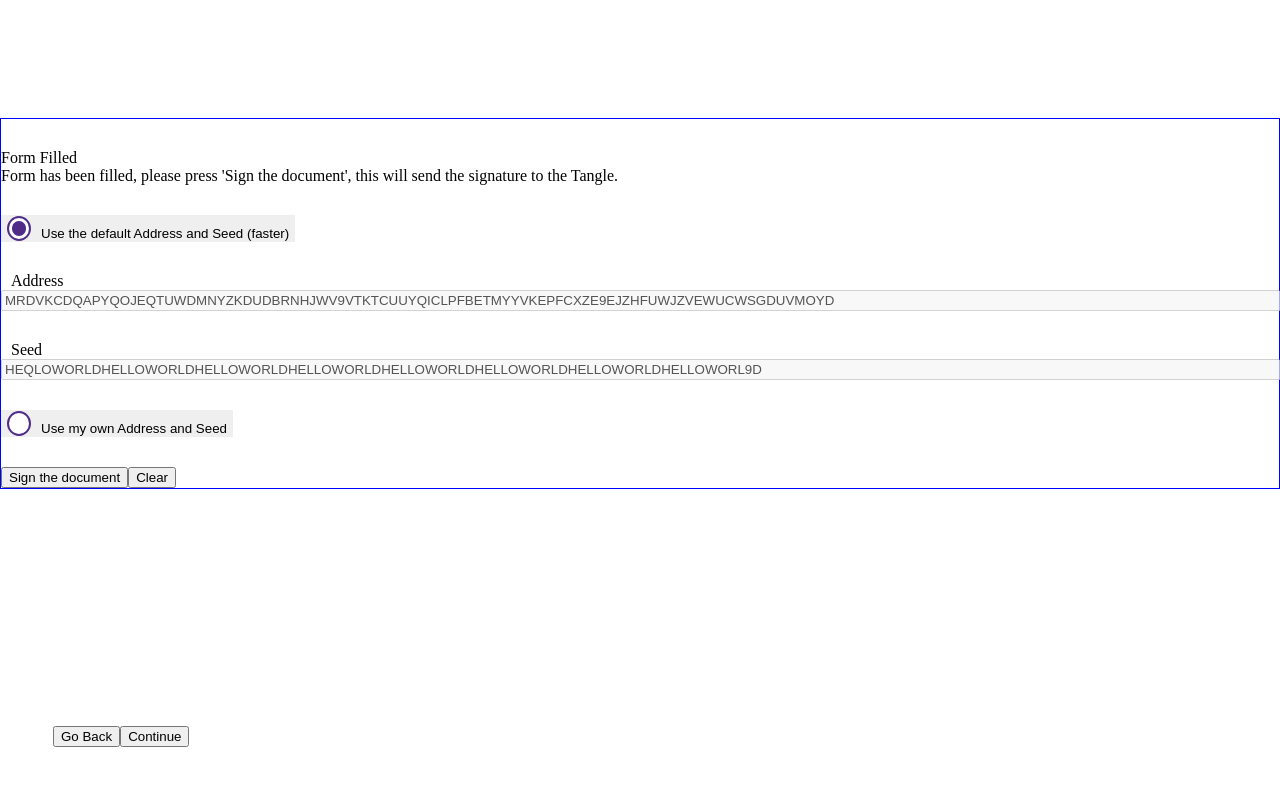
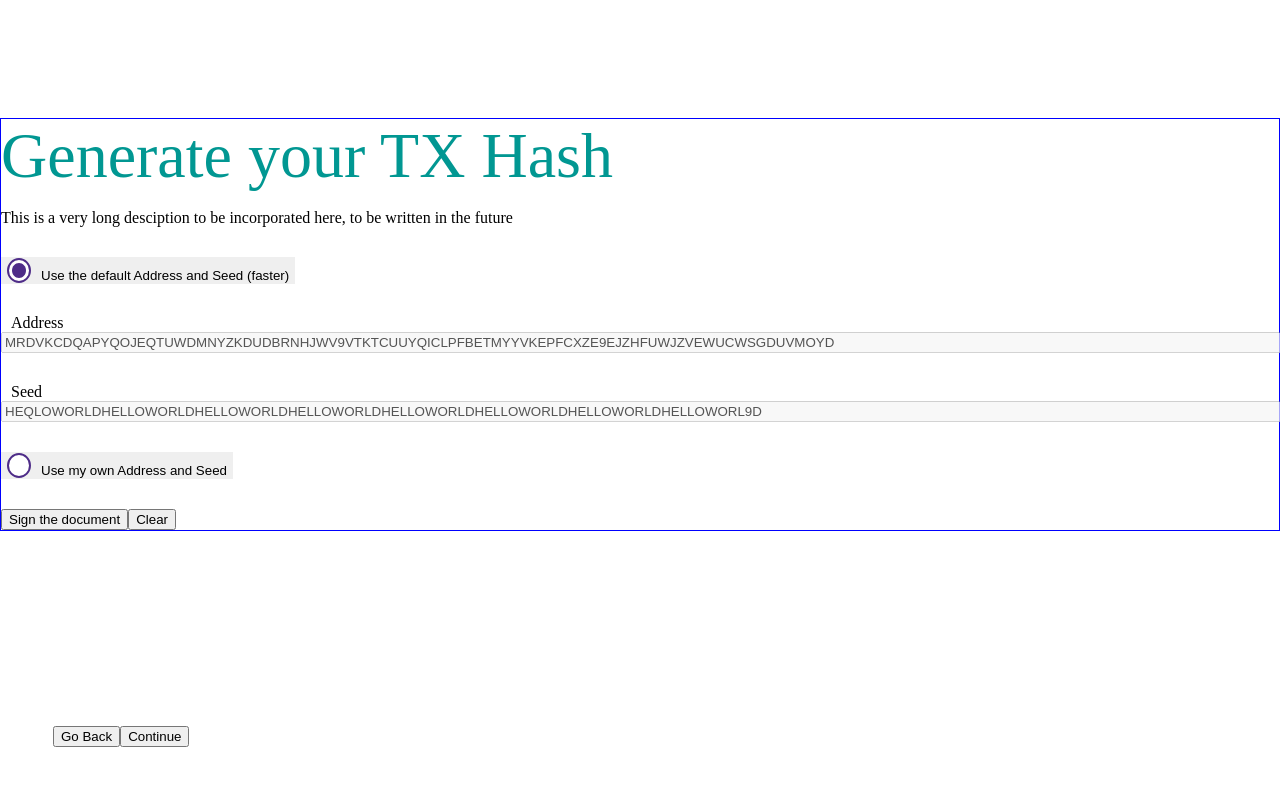
Before and after one commit to iotaledger/poc-document-immutable-blueprint, a React (Create React App) app: page /sign in a window 1280 px wide. Shown: the top 786 px of the page. Built offline with nearby package versions, Linux system fonts and the light colour scheme.

Commit message:
fixed default add/seerd

```diff
--- a/src/partials/DocumentSignature.js
+++ b/src/partials/DocumentSignature.js
@@ -2,6 +2,7 @@ import React, { Component } from 'react';
 import { verify, hash, publish } from 'iota-proof-tool'
 import { dSeed, dAddress } from './defaults'
 import Radio from './radio'
+import Title from './title'
 // import nodes from './nodes'
 // import DropDown from './Dropdown'
 
@@ -23,6 +24,14 @@ class SignDocument extends Component {
     }
     this.handleRandioChange = this.handleRandioChange.bind(this)
     this.handleInputTextChange = this.handleInputTextChange.bind(this)
+    this.signDocument = this.signDocument.bind(this)
+  }
+  signDocument(pubAddress, pubSeed) {
+    if(this.state.useDefault) {
+      this.props.signDocument(dAddress, dSeed)
+    } else {
+      this.props.signDocument(pubAddress, pubSeed)
+    }
   }
   handleRandioChange(state, name) {
     this.setState({ useDefault: ((name === 'userdata') ? false : state), name })
@@ -39,13 +48,14 @@ class SignDocument extends Component {
     }
   }
   render() {
-    let isFormFilled = (this.props.pubAddress!='' && this.props.pubSeed!='')
-    let isFormatValid = isFormFilled
-    let everythingIsOk = isFormatValid && isFormFilled
+    let generatedHash = this.props.genTxHash!=''
     let seedLink =  <a target="_blank" href='https://ipfs.io/ipfs/QmdqTgEdyKVQAVnfT5iV4ULzTbkV4hhkDkMqGBuot8egfA'>here (SEED)</a>
     let AddLink =  <a target="_blank" href='https://people.dsv.su.se/~haughey/iota-offline/iota-offline-address-generator.html'>here (ADDRESS)</a>
-    let title = 'Please fill the form'
-    let text = (<div className="message-box--content">{`Please generate a TESTING Seed and Address from`} {seedLink} and {AddLink}. <br />
+    let title = 'Generate your TX Hash'
+    if(generatedHash) {
+      title = 'TX Hash Generated'
+    }
+    /*let text = (<div className="message-box--content">{`Please generate a TESTING Seed and Address from`} {seedLink} and {AddLink}. <br />
     {`- Do NOT use your real SEED/ADDRESS! Once the Document is signed and you get TX hash, no one can mutate or re-sign that document, even though they got your SEED/ADDRESS.`} <br />
     {`- Using different ADDRESSES is recommended to separate documents by type or category, so only ADDRESS and TX Hash is needed to retrieve the document hash`} <br />
     </div>)
@@ -58,20 +68,11 @@ class SignDocument extends Component {
       cssClass = 'message-box__success'
       title = 'Form Filled'
       text = <div className="message-box--content">{`Form has been filled, please press 'Sign the document', this will send the signature to the Tangle.`}</div>
-    }
-    const defaultSelected = () => ((this.state.useDefault && this.state.name === 'default') || this.state.useDefault === false)
+    }*/
     return(<div>
-
-      <div style={{ margin: '30px 0'}} className="button-container button-container__center">
-         <div className="button-container button-container__center">
-             <div className={`message-box ${cssClass}`} >
-               <div className="message-box--icon"></div>
-               <div className="message-box--text">
-                  <div className="message-box--title">{title}</div>
-                  {text}
-               </div>
-             </div>
-         </div>
+      <div>
+        <Title value={title} />
+        <p>This is a very long desciption to be incorporated here, to be written in the future</p>
       </div>
 
       <div style={topMargin}>
@@ -122,7 +123,7 @@ class SignDocument extends Component {
       <div style={topMargin}>
          <button
           className="button"
-          onClick={e => this.props.signDocument(this.state.pubAddress, this.state.pubSeed)}>
+          onClick={e => this.signDocument(this.state.pubAddress, this.state.pubSeed)}>
           Sign the document
          </button>
 
--- a/src/partials/SelectNode.js
+++ b/src/partials/SelectNode.js
@@ -2,6 +2,7 @@ import React, { Component } from 'react';
 import { verify, hash, publish } from 'iota-proof-tool'
 import nodes from './../nodes'
 import DropDown from './../Dropdown'
+import Title from './title'
 
 const styles = {width: '360px'}
 
@@ -22,11 +23,7 @@ class SelectNode extends Component {
     return(<div>
 
       <div style={{ margin: '30px 0', display: 'flex', justifyContent: 'center' }}>
-        <span
-          style={{ fontSize: '64px', color: '#019792' }}
-          className="text">
-          {title}
-        </span>
+        <Title value={title} />
       </div>
       <p>A node is the first receiver of your transaction, it will be later broadcasted to its neighbours</p>
       <DropDown
--- /dev/null
+++ b/src/partials/title.js
@@ -0,0 +1,13 @@
+import React, { Component } from 'react';
+
+
+function Title(props) {
+  return (<span
+      style={{ fontSize: '64px', color: '#019792' }}
+      className="text">
+      {props.value}
+    </span>)
+}
+
+
+export default Title
```
